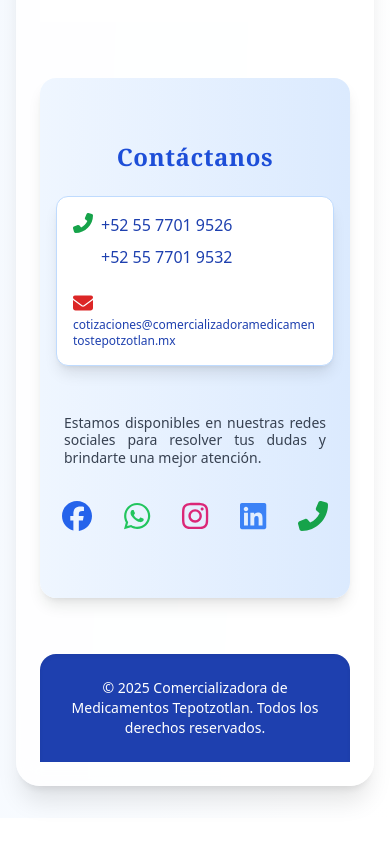
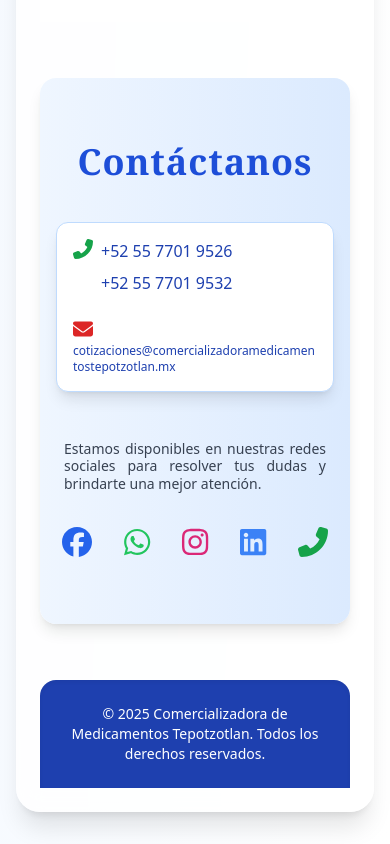
Before and after one commit to IsraelRodz/Cometepo, a React (Vite) app: page / in a window 390 px wide. Shown: the part 9888-10732 px from the top of the page. Before the commit the page ends 10706 px from the top, so only its background shows below. Built offline with nearby package versions, Linux system fonts and the light colour scheme.

Commit message:
Cometepo_25_contacto

```diff
--- a/src/Components/Contacto.tsx
+++ b/src/Components/Contacto.tsx
@@ -17,13 +17,11 @@ const Contacto = () => {
       className="bg-gradient-to-r from-blue-50 to-blue-100 rounded-2xl py-16 px-6 md:px-20 shadow-lg max-[400px]:px-4"
     >
      <h2
-        className="text-5xl font-extrabold text-blue-700 mb-10 font-serif tracking-wide text-center whitespace-nowrap leading-tight
-                  max-w-full mx-auto
-                  sm:text-4xl
-                  max-[400px]:text-2xl max-[400px]:leading-tight max-[400px]:mb-6"
+        className="text-4xl sm:text-5xl font-extrabold text-blue-700 mb-10 font-serif tracking-wide text-center whitespace-nowrap overflow-hidden text-ellipsis px-2"
       >
         Contáctanos
       </h2>
+
 
       <div className="flex flex-col md:flex-row gap-12">
         {/* Lado izquierdo - Información de contacto */}
```
